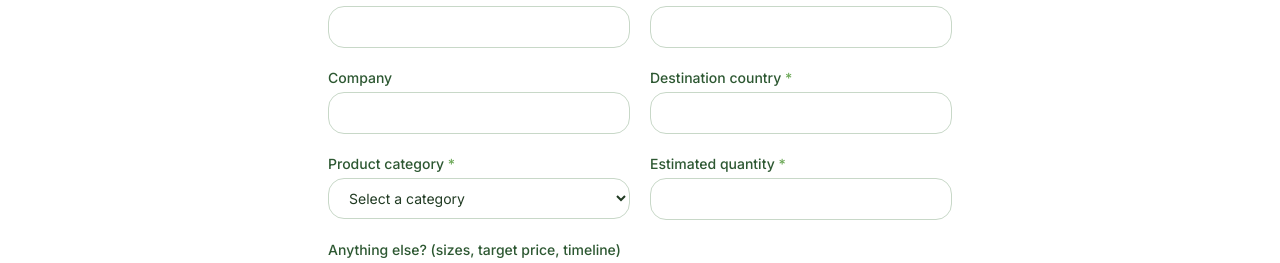
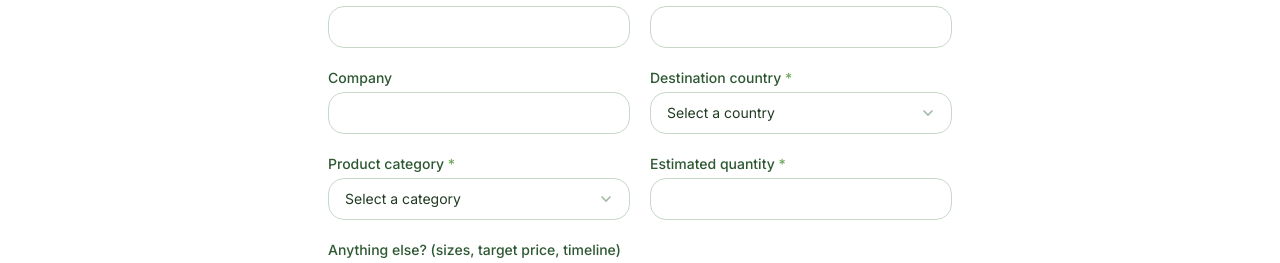
Before and after one commit to greenpackmart-web/website, a React (Vite) app: page /website/get-quote in a window 1280 px wide. Shown: the part 423-686 px from the top of the page. Built offline with nearby package versions, Linux system fonts and the light colour scheme.

Commit message:
use country drop down in forms

```diff
--- a/src/components/form/SelectField.jsx
+++ b/src/components/form/SelectField.jsx
@@ -1,4 +1,4 @@
-function SelectField({ label, name, value, onChange, error, required, options }) {
+function SelectField({ label, name, value, onChange, error, required, options, placeholder }) {
   return (
     <div>
       <label
@@ -8,6 +8,7 @@ function SelectField({ label, name, value, onChange, error, required, options })
         {label}
         {required && <span className="text-leaf"> *</span>}
       </label>
+      <div className="relative">
         <select
           id={name}
           name={name}
@@ -15,17 +16,28 @@ function SelectField({ label, name, value, onChange, error, required, options })
           onChange={onChange}
           aria-invalid={Boolean(error)}
           aria-describedby={error ? `${name}-error` : undefined}
-        className={`w-full rounded-2xl border bg-white px-4 py-2.5 text-sm text-pine outline-none transition focus:border-leaf ${
+          className={`w-full appearance-none rounded-2xl border bg-white py-2.5 pl-4 pr-10 text-sm text-pine outline-none transition focus:border-leaf ${
             error ? 'border-error' : 'border-mist'
           }`}
         >
-        <option value="">Select a category</option>
+          <option value="">{placeholder}</option>
           {options.map((option) => (
             <option key={option} value={option}>
               {option}
             </option>
           ))}
         </select>
+        <svg
+          aria-hidden="true"
+          className="pointer-events-none absolute right-4 top-1/2 h-4 w-4 -translate-y-1/2 text-sage"
+          fill="none"
+          viewBox="0 0 24 24"
+          stroke="currentColor"
+          strokeWidth={2.5}
+        >
+          <path strokeLinecap="round" d="M6 9l6 6 6-6" />
+        </svg>
+      </div>
       {error && (
         <p id={`${name}-error`} className="mt-1 text-xs text-error">
           {error}
--- /dev/null
+++ b/src/data/countries.js
@@ -0,0 +1,251 @@
+export const countries = [
+  'Afghanistan',
+  'Åland Islands',
+  'Albania',
+  'Algeria',
+  'American Samoa',
+  'Andorra',
+  'Angola',
+  'Anguilla',
+  'Antarctica',
+  'Antigua & Barbuda',
+  'Argentina',
+  'Armenia',
+  'Aruba',
+  'Australia',
+  'Austria',
+  'Azerbaijan',
+  'Bahamas',
+  'Bahrain',
+  'Bangladesh',
+  'Barbados',
+  'Belarus',
+  'Belgium',
+  'Belize',
+  'Benin',
+  'Bermuda',
+  'Bhutan',
+  'Bolivia',
+  'Bosnia & Herzegovina',
+  'Botswana',
+  'Bouvet Island',
+  'Brazil',
+  'British Indian Ocean Territory',
+  'British Virgin Islands',
+  'Brunei',
+  'Bulgaria',
+  'Burkina Faso',
+  'Burundi',
+  'Cambodia',
+  'Cameroon',
+  'Canada',
+  'Cape Verde',
+  'Caribbean Netherlands',
+  'Cayman Islands',
+  'Central African Republic',
+  'Chad',
+  'Chile',
+  'China',
+  'Christmas Island',
+  'Cocos (Keeling) Islands',
+  'Colombia',
+  'Comoros',
+  'Congo - Brazzaville',
+  'Congo - Kinshasa',
+  'Cook Islands',
+  'Costa Rica',
+  'Côte d’Ivoire',
+  'Croatia',
+  'Cuba',
+  'Curaçao',
+  'Cyprus',
+  'Czechia',
+  'Denmark',
+  'Djibouti',
+  'Dominica',
+  'Dominican Republic',
+  'Ecuador',
+  'Egypt',
+  'El Salvador',
+  'Equatorial Guinea',
+  'Eritrea',
+  'Estonia',
+  'Eswatini',
+  'Ethiopia',
+  'Falkland Islands',
+  'Faroe Islands',
+  'Fiji',
+  'Finland',
+  'France',
+  'French Guiana',
+  'French Polynesia',
+  'French Southern Territories',
+  'Gabon',
+  'Gambia',
+  'Georgia',
+  'Germany',
+  'Ghana',
+  'Gibraltar',
+  'Greece',
+  'Greenland',
+  'Grenada',
+  'Guadeloupe',
+  'Guam',
+  'Guatemala',
+  'Guernsey',
+  'Guinea',
+  'Guinea-Bissau',
+  'Guyana',
+  'Haiti',
+  'Heard & McDonald Islands',
+  'Honduras',
+  'Hong Kong SAR China',
+  'Hungary',
+  'Iceland',
+  'India',
+  'Indonesia',
+  'Iran',
+  'Iraq',
+  'Ireland',
+  'Isle of Man',
+  'Israel',
+  'Italy',
+  'Jamaica',
+  'Japan',
+  'Jersey',
+  'Jordan',
+  'Kazakhstan',
+  'Kenya',
+  'Kiribati',
+  'Kuwait',
+  'Kyrgyzstan',
+  'Laos',
+  'Latvia',
+  'Lebanon',
+  'Lesotho',
+  'Liberia',
+  'Libya',
+  'Liechtenstein',
+  'Lithuania',
+  'Luxembourg',
+  'Macao SAR China',
+  'Madagascar',
+  'Malawi',
+  'Malaysia',
+  'Maldives',
+  'Mali',
+  'Malta',
+  'Marshall Islands',
+  'Martinique',
+  'Mauritania',
+  'Mauritius',
+  'Mayotte',
+  'Mexico',
+  'Micronesia',
+  'Moldova',
+  'Monaco',
+  'Mongolia',
+  'Montenegro',
+  'Montserrat',
+  'Morocco',
+  'Mozambique',
+  'Myanmar (Burma)',
+  'Namibia',
+  'Nauru',
+  'Nepal',
+  'Netherlands',
+  'New Caledonia',
+  'New Zealand',
+  'Nicaragua',
+  'Niger',
+  'Nigeria',
+  'Niue',
+  'Norfolk Island',
+  'North Korea',
+  'North Macedonia',
+  'Northern Mariana Islands',
+  'Norway',
+  'Oman',
+  'Pakistan',
+  'Palau',
+  'Palestinian Territories',
+  'Panama',
+  'Papua New Guinea',
+  'Paraguay',
+  'Peru',
+  'Philippines',
+  'Pitcairn Islands',
+  'Poland',
+  'Portugal',
+  'Puerto Rico',
+  'Qatar',
+  'Réunion',
+  'Romania',
+  'Russia',
+  'Rwanda',
+  'Samoa',
+  'San Marino',
+  'São Tomé & Príncipe',
+  'Saudi Arabia',
+  'Senegal',
+  'Serbia',
+  'Seychelles',
+  'Sierra Leone',
+  'Singapore',
+  'Sint Maarten',
+  'Slovakia',
+  'Slovenia',
+  'Solomon Islands',
+  'Somalia',
+  'South Africa',
+  'South Georgia & South Sandwich Islands',
+  'South Korea',
+  'South Sudan',
+  'Spain',
+  'Sri Lanka',
+  'St. Barthélemy',
+  'St. Helena',
+  'St. Kitts & Nevis',
+  'St. Lucia',
+  'St. Martin',
+  'St. Pierre & Miquelon',
+  'St. Vincent & Grenadines',
+  'Sudan',
+  'Suriname',
+  'Svalbard & Jan Mayen',
+  'Sweden',
+  'Switzerland',
+  'Syria',
+  'Taiwan',
+  'Tajikistan',
+  'Tanzania',
+  'Thailand',
+  'Timor-Leste',
+  'Togo',
+  'Tokelau',
+  'Tonga',
+  'Trinidad & Tobago',
+  'Tunisia',
+  'Türkiye',
+  'Turkmenistan',
+  'Turks & Caicos Islands',
+  'Tuvalu',
+  'U.S. Outlying Islands',
+  'U.S. Virgin Islands',
+  'Uganda',
+  'Ukraine',
+  'United Arab Emirates',
+  'United Kingdom',
+  'United States',
+  'Uruguay',
+  'Uzbekistan',
+  'Vanuatu',
+  'Vatican City',
+  'Venezuela',
+  'Vietnam',
+  'Wallis & Futuna',
+  'Western Sahara',
+  'Yemen',
+  'Zambia',
+  'Zimbabwe',
+]
--- a/src/pages/GetQuotePage.jsx
+++ b/src/pages/GetQuotePage.jsx
@@ -6,6 +6,7 @@ import TextAreaField from '../components/form/TextAreaField'
 import EnquiryFallback from '../components/form/EnquiryFallback'
 import MailtoSuccess from '../components/form/MailtoSuccess'
 import { productCategories } from '../data/products'
+import { countries } from '../data/countries'
 import { site } from '../data/site'
 
 const initialFields = {
@@ -123,12 +124,14 @@ function GetQuotePage() {
                     onChange={handleChange}
                     error={errors.company}
                   />
-                  <TextField
+                  <SelectField
                     label="Destination country"
                     name="country"
                     value={fields.country}
                     onChange={handleChange}
                     error={errors.country}
+                    options={countries}
+                    placeholder="Select a country"
                     required
                   />
                   <SelectField
@@ -138,6 +141,7 @@ function GetQuotePage() {
                     onChange={handleChange}
                     error={errors.category}
                     options={categoryNames}
+                    placeholder="Select a category"
                     required
                   />
                   <TextField
--- a/src/pages/RequestSamplesPage.jsx
+++ b/src/pages/RequestSamplesPage.jsx
@@ -1,11 +1,13 @@
 import { useState } from 'react'
 import PageHero from '../components/PageHero'
 import TextField from '../components/form/TextField'
+import SelectField from '../components/form/SelectField'
 import TextAreaField from '../components/form/TextAreaField'
 import CheckboxGroup from '../components/form/CheckboxGroup'
 import EnquiryFallback from '../components/form/EnquiryFallback'
 import MailtoSuccess from '../components/form/MailtoSuccess'
 import { productCategories } from '../data/products'
+import { countries } from '../data/countries'
 import { site } from '../data/site'
 
 const initialFields = {
@@ -129,12 +131,14 @@ function RequestSamplesPage() {
                     onChange={handleChange}
                     error={errors.company}
                   />
-                  <TextField
+                  <SelectField
                     label="Country"
                     name="country"
                     value={fields.country}
                     onChange={handleChange}
                     error={errors.country}
+                    options={countries}
+                    placeholder="Select a country"
                     required
                   />
                 </div>
```
Also changed, not shown: 2 other files (tests, documents, lock files or other folders). Lines whose indentation alone changed are shown as unchanged.
